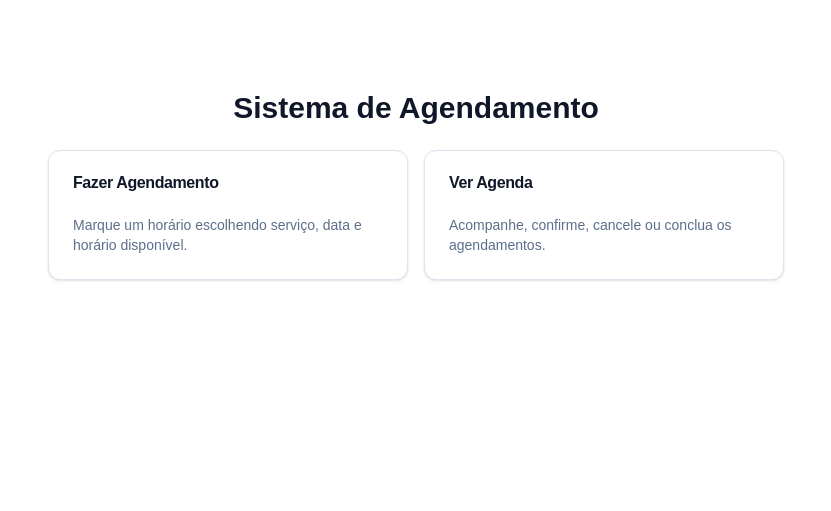
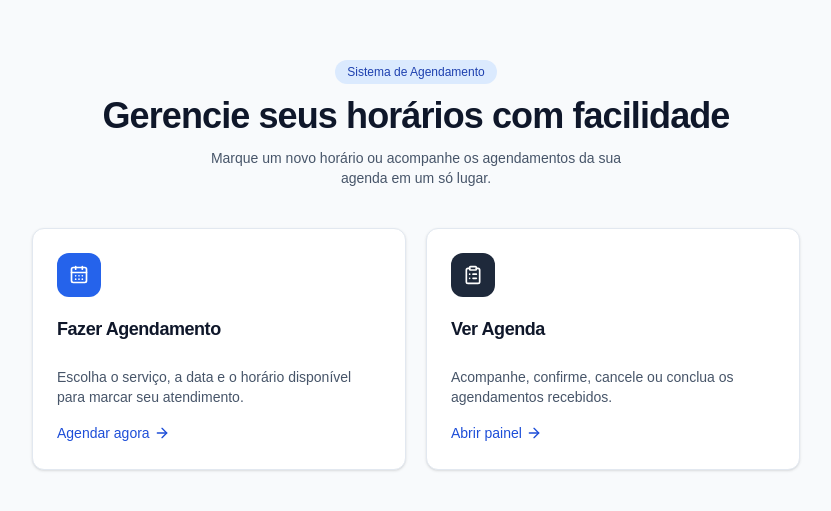
Before and after one commit to 1Kronovi1/agendamentos-project, a Next.js app: page / in a window 1280 px wide. Shown: the part 135-646 px from the top of the page, without its empty margins (224-1055 px from the left). Built offline with nearby package versions, Linux system fonts and the light colour scheme.

Commit message:
style: UI refactor to all pages

```diff
--- a/src/app/agenda/page.tsx
+++ b/src/app/agenda/page.tsx
@@ -1,3 +1,4 @@
+import { ClipboardList, Clock, CheckCircle2, BadgeCheck } from 'lucide-react'
 import { listarAgendamentos } from '@/app/data/agendamentos'
 import { CardAgendamento } from '@/app/components/card-agendamento'
 import { Card, CardContent, CardHeader, CardTitle } from '@/components/ui/card'
@@ -14,48 +15,68 @@ export default function AgendaPage() {
   }
 
   return (
-    <main className="mx-auto max-w-3xl px-4 py-10">
-      <h1 className="mb-6 text-2xl font-semibold">Agenda</h1>
+    <main className="min-h-screen bg-slate-50 px-4 py-10">
+      <div className="mx-auto max-w-3xl">
+        <div className="mb-8 flex items-center gap-3">
+          <div className="flex h-10 w-10 items-center justify-center rounded-lg bg-slate-800 text-white">
+            <ClipboardList className="h-5 w-5" />
+          </div>
+          <div>
+            <h1 className="text-xl font-semibold text-slate-900">Agenda</h1>
+            <p className="text-sm text-slate-500">
+              Painel de acompanhamento dos agendamentos
+            </p>
+          </div>
+        </div>
 
         <div className="mb-8 grid grid-cols-3 gap-4">
-        <Card>
+          <Card className="border-amber-200 bg-amber-50">
             <CardHeader className="pb-2">
-            <CardTitle className="text-sm text-muted-foreground">
+              <CardTitle className="flex items-center gap-2 text-sm font-medium text-amber-800">
+                <Clock className="h-4 w-4" />
                 Pendentes
               </CardTitle>
             </CardHeader>
             <CardContent>
-            <p className="text-2xl font-semibold">{totais.pendente}</p>
+              <p className="text-2xl font-semibold text-amber-900">
+                {totais.pendente}
+              </p>
             </CardContent>
           </Card>
 
-        <Card>
+          <Card className="border-blue-200 bg-blue-50">
             <CardHeader className="pb-2">
-            <CardTitle className="text-sm text-muted-foreground">
+              <CardTitle className="flex items-center gap-2 text-sm font-medium text-blue-800">
+                <BadgeCheck className="h-4 w-4" />
                 Confirmados
               </CardTitle>
             </CardHeader>
             <CardContent>
-            <p className="text-2xl font-semibold">{totais.confirmado}</p>
+              <p className="text-2xl font-semibold text-blue-900">
+                {totais.confirmado}
+              </p>
             </CardContent>
           </Card>
 
-        <Card>
+          <Card className="border-slate-200 bg-slate-100">
             <CardHeader className="pb-2">
-            <CardTitle className="text-sm text-muted-foreground">
+              <CardTitle className="flex items-center gap-2 text-sm font-medium text-slate-700">
+                <CheckCircle2 className="h-4 w-4" />
                 Concluídos
               </CardTitle>
             </CardHeader>
             <CardContent>
-            <p className="text-2xl font-semibold">{totais.concluido}</p>
+              <p className="text-2xl font-semibold text-slate-900">
+                {totais.concluido}
+              </p>
             </CardContent>
           </Card>
         </div>
 
         {agendamentos.length === 0 ? (
-        <p className="text-sm text-muted-foreground">
-          Nenhum agendamento ainda.
-        </p>
+          <div className="rounded-xl border border-dashed border-slate-300 bg-white py-12 text-center">
+            <p className="text-sm text-slate-500">Nenhum agendamento ainda.</p>
+          </div>
         ) : (
           <div className="space-y-4">
             {agendamentos.map((agendamento) => (
@@ -63,6 +84,7 @@ export default function AgendaPage() {
             ))}
           </div>
         )}
+      </div>
     </main>
   )
 }
--- a/src/app/agendar/page.tsx
+++ b/src/app/agendar/page.tsx
@@ -1,3 +1,4 @@
+import { CheckCircle2, CalendarDays } from 'lucide-react'
 import { AgendamentoForm } from '@/app/components/agendamento-form'
 
 type Props = {
@@ -8,19 +9,39 @@ export default function AgendarPage({ searchParams }: Props) {
   const sucesso = searchParams.sucesso === '1'
 
   return (
-    <main className="mx-auto max-w-md px-4 py-10">
-      <h1 className="mb-6 text-2xl font-semibold">Agendar horário</h1>
+    <main className="min-h-screen bg-slate-50 px-4 py-10">
+      <div className="mx-auto max-w-md">
+        <div className="mb-6 flex items-center gap-3">
+          <div className="flex h-10 w-10 items-center justify-center rounded-lg bg-blue-600 text-white">
+            <CalendarDays className="h-5 w-5" />
+          </div>
+          <div>
+            <h1 className="text-xl font-semibold text-slate-900">
+              Agendar horário
+            </h1>
+            <p className="text-sm text-slate-500">
+              Preencha os dados para marcar seu atendimento
+            </p>
+          </div>
+        </div>
 
         {sucesso && (
           <div
             role="status"
-          className="mb-6 rounded-md border border-green-200 bg-green-50 p-3 text-sm text-green-800"
+            className="mb-6 flex items-start gap-2 rounded-lg border border-green-200 bg-green-50 p-3 text-sm text-green-800"
           >
-          Agendamento criado com sucesso! Em breve confirmaremos seu horário.
+            <CheckCircle2 className="mt-0.5 h-4 w-4 shrink-0" />
+            <span>
+              Agendamento criado com sucesso! Em breve confirmaremos seu
+              horário.
+            </span>
           </div>
         )}
 
+        <div className="rounded-xl border border-slate-200 bg-white p-6 shadow-sm">
           <AgendamentoForm />
+        </div>
+      </div>
     </main>
   )
 }
--- a/src/app/page.tsx
+++ b/src/app/page.tsx
@@ -1,34 +1,72 @@
 import Link from 'next/link'
+import { CalendarDays, ClipboardList, ArrowRight } from 'lucide-react'
 import { Card, CardHeader, CardTitle, CardContent } from '@/components/ui/card'
 
 export default function HomePage() {
   return (
-    <main className="mx-auto flex min-h-[80vh] max-w-3xl flex-col items-center justify-center gap-6 px-4">
-      <h1 className="text-3xl font-semibold">Sistema de Agendamento</h1>
+    <main className="flex min-h-[calc(100vh-1px)] flex-col items-center justify-center bg-slate-50 px-4 py-16">
+      <div className="w-full max-w-3xl">
+        <div className="mb-10 text-center">
+          <span className="mb-3 inline-block rounded-full bg-blue-100 px-3 py-1 text-xs font-medium text-blue-800">
+            Sistema de Agendamento
+          </span>
+          <h1 className="text-3xl font-semibold tracking-tight text-slate-900 sm:text-4xl">
+            Gerencie seus horários com facilidade
+          </h1>
+          <p className="mx-auto mt-3 max-w-md text-sm text-slate-600">
+            Marque um novo horário ou acompanhe os agendamentos da sua agenda
+            em um só lugar.
+          </p>
+        </div>
 
-      <div className="grid w-full gap-4 sm:grid-cols-2">
-        <Link href="/agendar">
-          <Card className="h-full transition-colors hover:bg-muted/50">
-            <CardHeader>
-              <CardTitle>Fazer Agendamento</CardTitle>
+        <div className="grid gap-5 sm:grid-cols-2">
+          <Link href="/agendar" className="group">
+            <Card className="h-full border-slate-200 transition-all hover:border-blue-300 hover:shadow-md">
+              <CardHeader className="gap-3">
+                <div className="flex h-11 w-11 items-center justify-center rounded-lg bg-blue-600 text-white">
+                  <CalendarDays className="h-5 w-5" />
+                </div>
+                <CardTitle className="text-lg text-slate-900">
+                  Fazer Agendamento
+                </CardTitle>
               </CardHeader>
-            <CardContent className="text-sm text-muted-foreground">
-              Marque um horário escolhendo serviço, data e horário disponível.
+              <CardContent>
+                <p className="text-sm text-slate-600">
+                  Escolha o serviço, a data e o horário disponível para
+                  marcar seu atendimento.
+                </p>
+                <span className="mt-4 inline-flex items-center gap-1 text-sm font-medium text-blue-700 group-hover:gap-2">
+                  Agendar agora
+                  <ArrowRight className="h-4 w-4 transition-transform group-hover:translate-x-0.5" />
+                </span>
               </CardContent>
             </Card>
           </Link>
 
-        <Link href="/agenda">
-          <Card className="h-full transition-colors hover:bg-muted/50">
-            <CardHeader>
-              <CardTitle>Ver Agenda</CardTitle>
+          <Link href="/agenda" className="group">
+            <Card className="h-full border-slate-200 transition-all hover:border-blue-300 hover:shadow-md">
+              <CardHeader className="gap-3">
+                <div className="flex h-11 w-11 items-center justify-center rounded-lg bg-slate-800 text-white">
+                  <ClipboardList className="h-5 w-5" />
+                </div>
+                <CardTitle className="text-lg text-slate-900">
+                  Ver Agenda
+                </CardTitle>
               </CardHeader>
-            <CardContent className="text-sm text-muted-foreground">
-              Acompanhe, confirme, cancele ou conclua os agendamentos.
+              <CardContent>
+                <p className="text-sm text-slate-600">
+                  Acompanhe, confirme, cancele ou conclua os agendamentos
+                  recebidos.
+                </p>
+                <span className="mt-4 inline-flex items-center gap-1 text-sm font-medium text-blue-700 group-hover:gap-2">
+                  Abrir painel
+                  <ArrowRight className="h-4 w-4 transition-transform group-hover:translate-x-0.5" />
+                </span>
               </CardContent>
             </Card>
           </Link>
         </div>
+      </div>
     </main>
   )
 }
```
Lines whose indentation alone changed are shown as unchanged.
